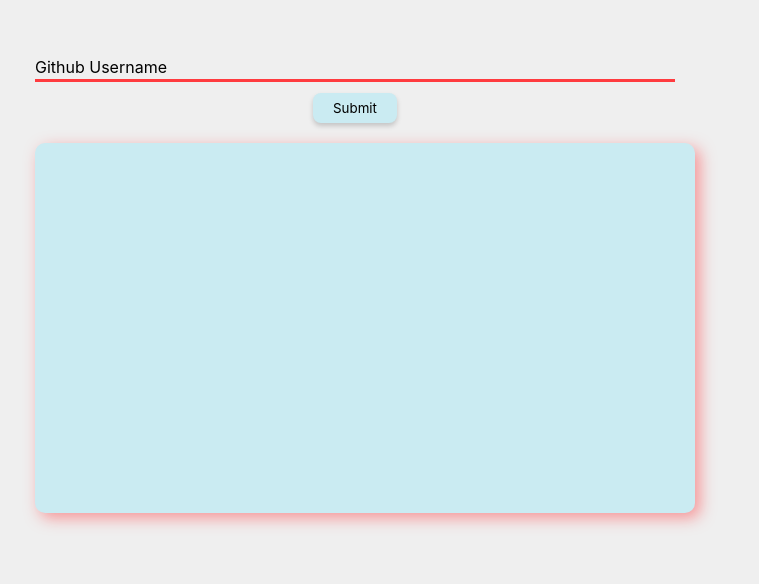
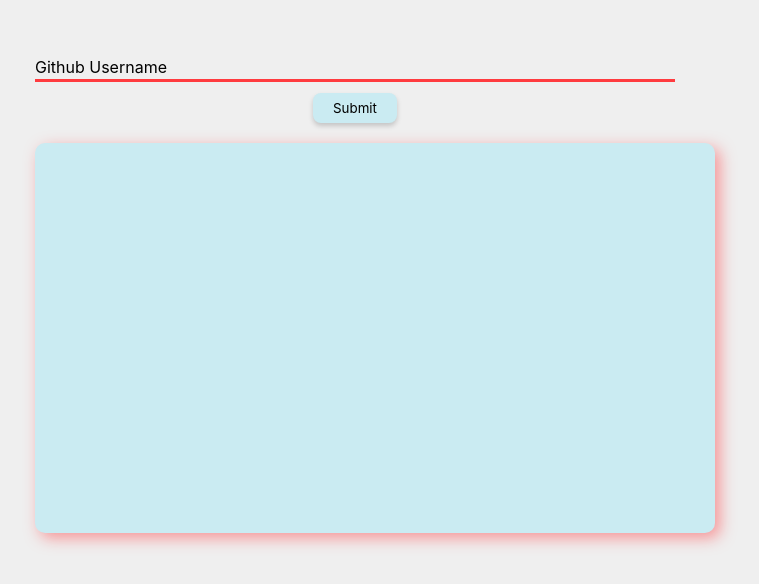
Before and after one commit to ColemanSWE/github-api-project, a React (Create React App) app: page / in a window 1280 px wide. Shown: the part 128-712 px from the top of the page, without its empty margins (285-1044 px from the left). Built offline with nearby package versions, Linux system fonts and the light colour scheme.

Commit message:
refactoring and css change

```diff
--- a/src/Components/URLBar/SummaryCard.jsx
+++ b/src/Components/URLBar/SummaryCard.jsx
@@ -26,9 +26,7 @@ export class SummaryCard extends Component {
             throw err;
         })
         console.log(request)
-        this.setState({ location: request.data.location })
-        this.setState({ imageUrl: request.data.avatar_url })
-
+        this.setState({ location: request.data.location, imageUrl: request.data.avatar_url })
     }
 
     render() {
--- a/src/Components/URLBar/styles.module.scss
+++ b/src/Components/URLBar/styles.module.scss
@@ -2,7 +2,7 @@
   width: 50%;
   position: absolute;
   height: 50px;
-  background-color: #FF3B3F;
+  background-color: #ff3b3f;
   top: 20%;
   color: black;
 }
@@ -14,7 +14,7 @@
   border: none;
   color: black;
   outline: none;
-  background-color: #EFEFEF;
+  background-color: #efefef;
 }
 
 .form label {
@@ -33,7 +33,7 @@
   bottom: 0px;
   height: 100%;
   width: 100%;
-  border-bottom: 3px solid #FF3B3F;
+  border-bottom: 3px solid #ff3b3f;
   transform: translateX(-100%);
 }
 
@@ -48,7 +48,7 @@
 .form input:not(:placeholder-shown) + .labelName .contentName {
   transform: translateY(-150%);
   font-size: 14px;
-  color: #FF3B3F;
+  color: #ff3b3f;
 }
 
 .form input:focus + .labelName::after,
@@ -56,7 +56,7 @@
   transform: translateX(0%);
 }
 
-$btnColor: #CAEBF2;
+$btnColor: #caebf2;
 
 .submitButton {
   color: black;
@@ -87,22 +87,23 @@ $btnColor: #CAEBF2;
 }
 
 .container {
-  padding: 10px 10px 10px 10px;
+  padding: 20px 20px 20px 20px;
   position: relative;
   margin-top: 20px;
   overflow: hidden;
   width: 100%;
   height: 350px;
   background: $btnColor;
-  box-shadow: 5px 5px 15px rgba(#FF3B3F, .5);
+  box-shadow: 5px 5px 15px rgba(#ff3b3f, 0.5);
   border-radius: 10px;
+  display: flex;
+  justify-content: space-between;
 
   img {
-    position: absolute;
+    position: relative;
     width: 200px;
     height: 200px;
-    top: 5%;
-    left: 5%;
+
     border-radius: 10px;
   }
 }
```
